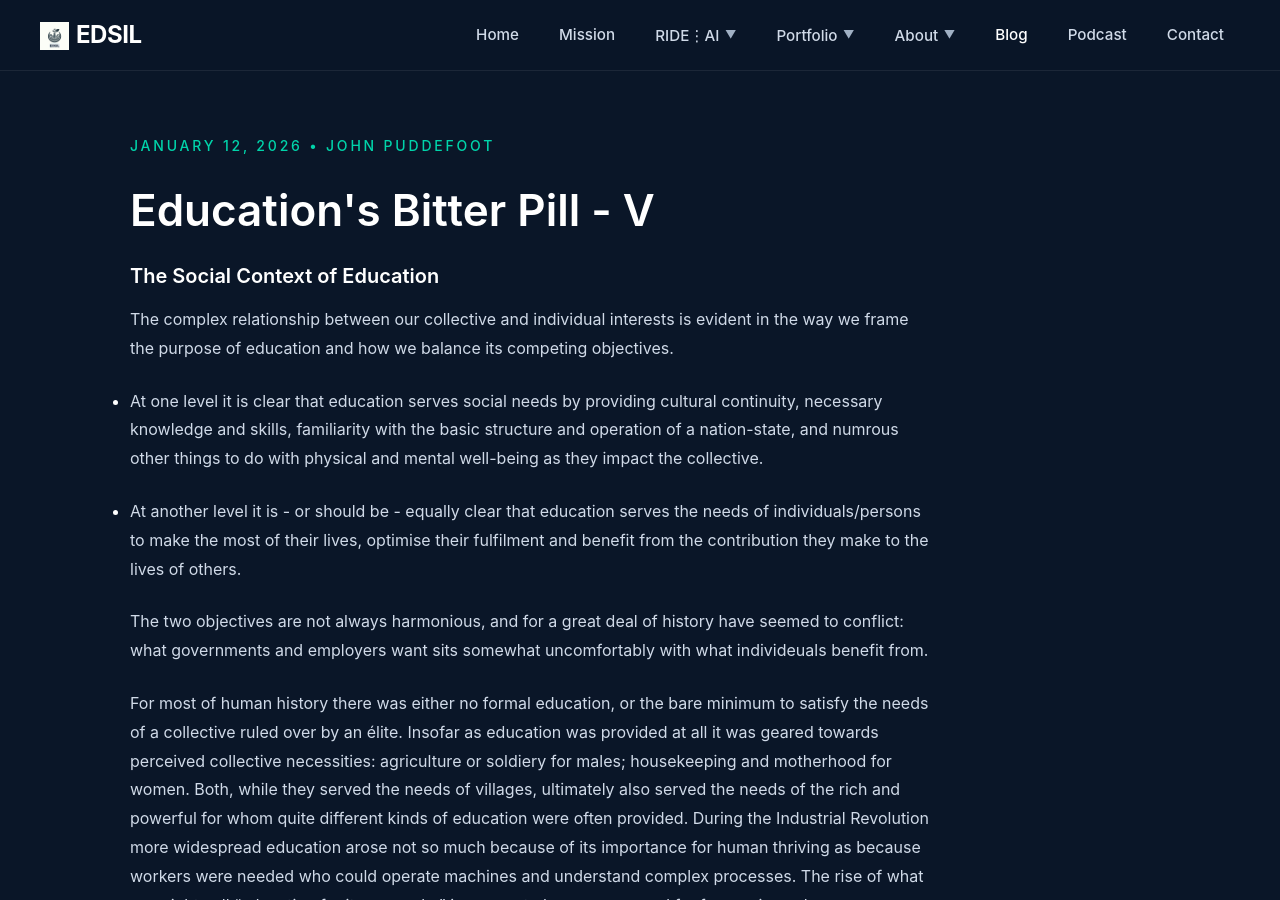
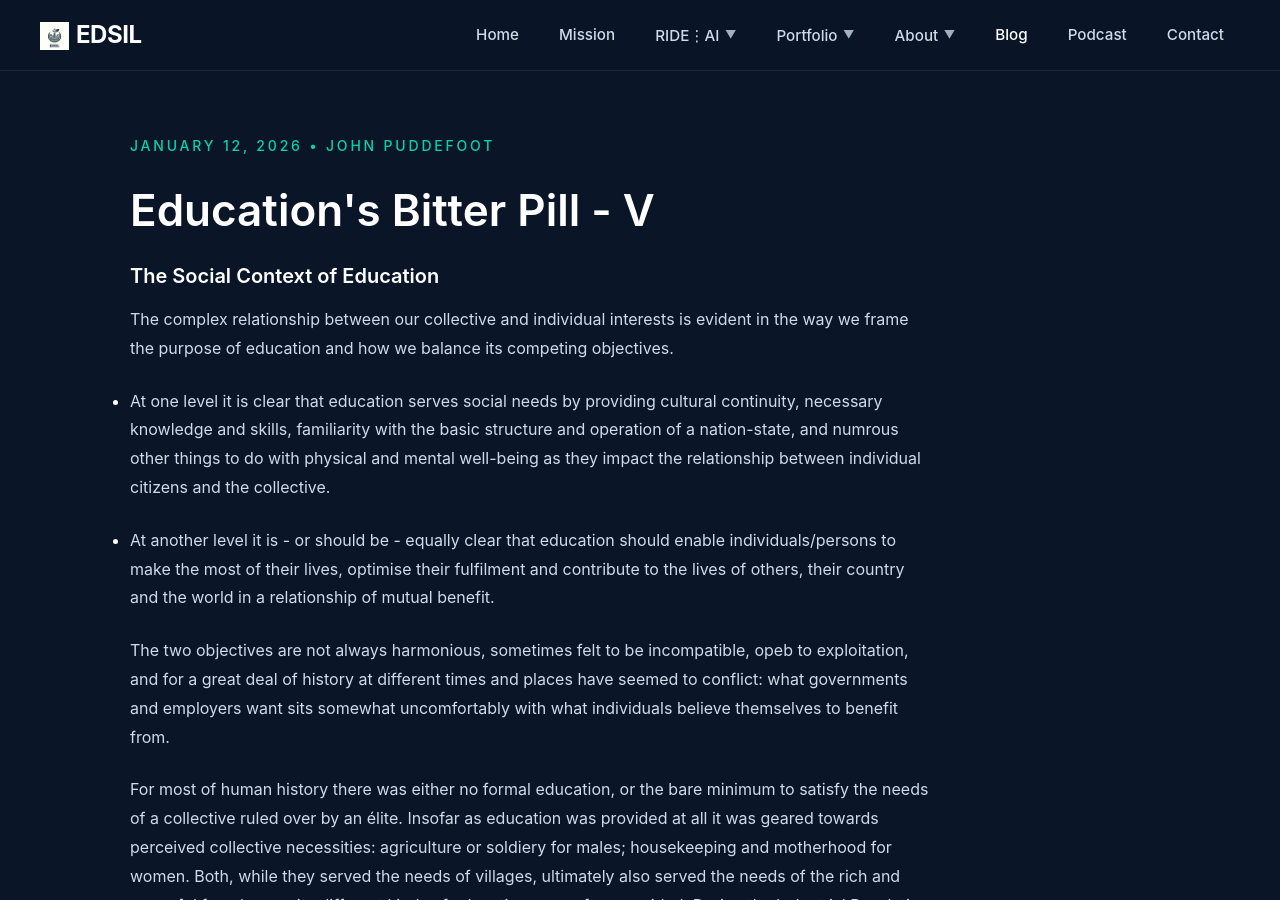
Before and after one commit to pudepiedj/edsil, a Jekyll site: the page built from _posts/2026-01-12-bitter-pill-V.md, in a window 1280 px wide and 900 px high. Built offline with Jekyll 4.4.1, drawn with Linux system fonts in a browser that asks for light colours.

Commit message:
Revision to blog

```diff
--- a/_posts/2026-01-12-bitter-pill-V.md
+++ b/_posts/2026-01-12-bitter-pill-V.md
@@ -9,11 +9,11 @@ author: John Puddefoot
 
 The complex relationship between our collective and individual interests is evident in the way we frame the purpose of education and how we balance its competing objectives.
 
-- At one level it is clear that education serves social needs by providing cultural continuity, necessary knowledge and skills, familiarity with the basic structure and operation of a nation-state, and numrous other things to do with physical and mental well-being as they impact the collective.
+- At one level it is clear that education serves social needs by providing cultural continuity, necessary knowledge and skills, familiarity with the basic structure and operation of a nation-state, and numrous other things to do with physical and mental well-being as they impact the relationship between individual citizens and the collective.
 
-- At another level it is - or should be - equally clear that education serves the needs of individuals/persons to make the most of their lives, optimise their fulfilment and benefit from the contribution they make to the lives of others.
+- At another level it is - or should be - equally clear that education should enable individuals/persons to make the most of their lives, optimise their fulfilment and contribute to the lives of others, their country and the world in a relationship of mutual benefit.
 
-The two objectives are not always harmonious, and for a great deal of history have seemed to conflict: what governments and employers want sits somewhat uncomfortably with what individeuals benefit from.
+The two objectives are not always harmonious, sometimes felt to be incompatible, opeb to exploitation, and for a great deal of history at different times and places have seemed to conflict: what governments and employers want sits somewhat uncomfortably with what individuals believe themselves to benefit from.
 
 For most of human history there was either no formal education, or the bare minimum to satisfy the needs of a collective ruled over by an élite. Insofar as education was provided at all it was geared towards perceived collective necessities: agriculture or soldiery for males; housekeeping and motherhood for women. Both, while they served the needs of villages, ultimately also served the needs of the rich and powerful for whom quite different kinds of education were often provided. During the Industrial Revolution more widespread education arose not so much because of its importance for human thriving as because workers were needed who could operate machines and understand complex processes. The rise of what we might call "education for its own sake" is a recent phenomenon, and far from universal even now; something that scarcely predates the Nineteenth Century for any but a ruling élite.
 
```
